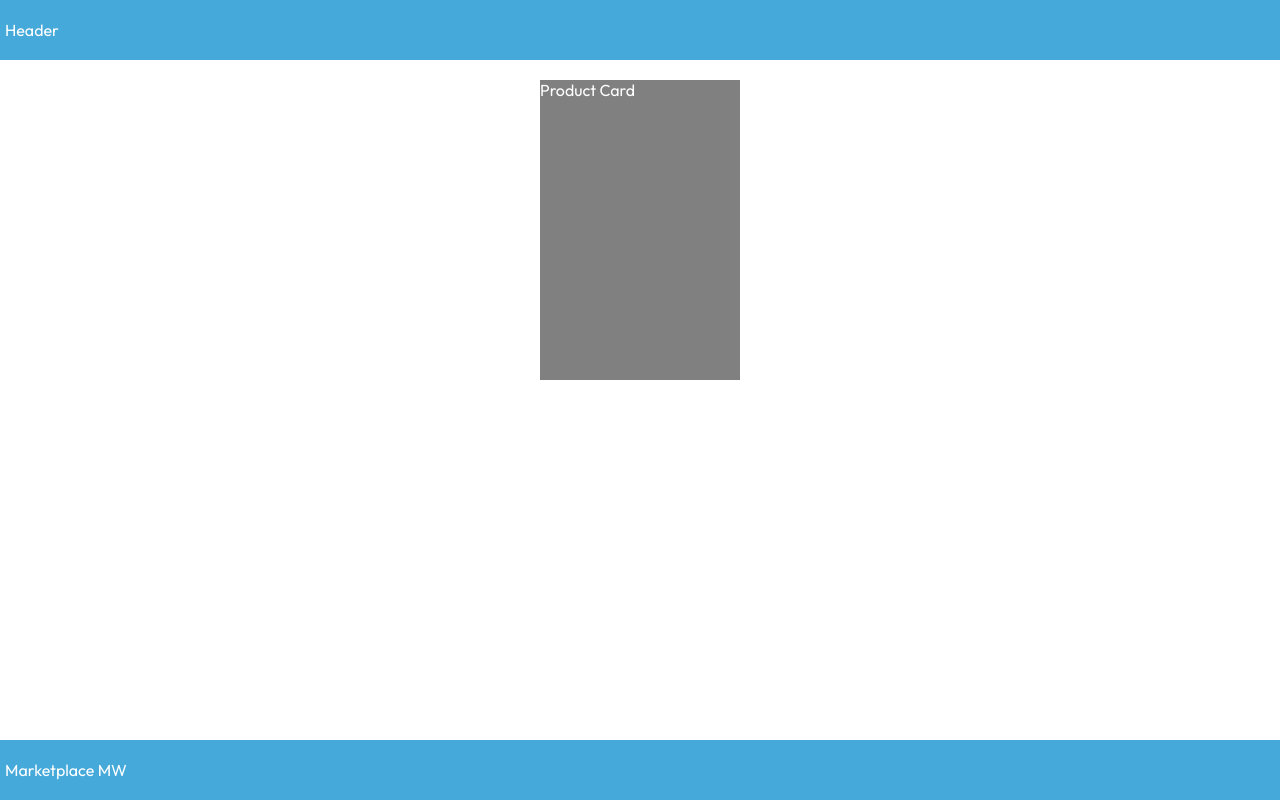
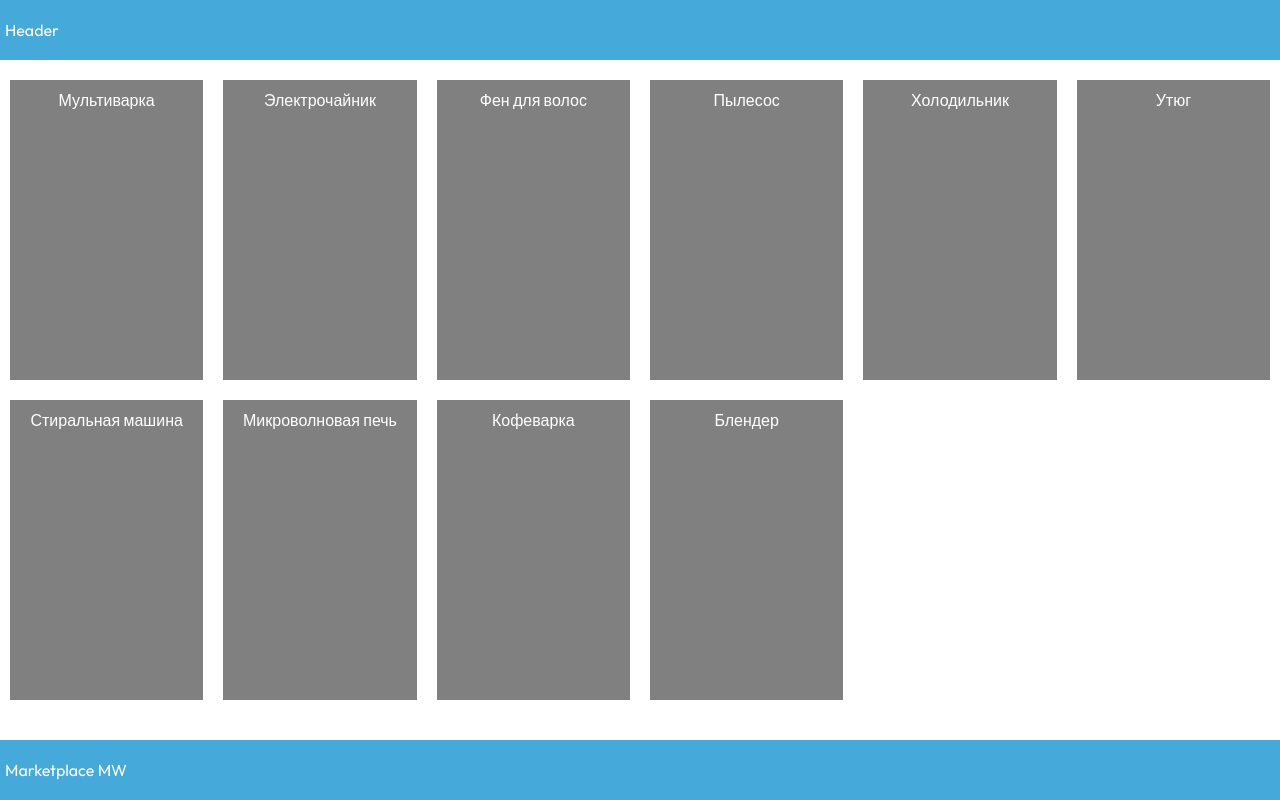
Before and after one commit to TheNazXX/cars-market-app, a React (Create React App) app: page / in a window 1280 px wide. Built offline with nearby package versions, Linux system fonts and the light colour scheme.

Commit message:
mock dates

```diff
--- a/src/components/ProductCard/ProductCard.props.ts
+++ b/src/components/ProductCard/ProductCard.props.ts
@@ -1,4 +1,8 @@
 export interface I_ProductCard{
   _id: string,
-  label: string,
+  img: string,
+  price: number,
+  priceOld: number,
+  title: string,
+  description: string
 };
--- a/src/components/ProductCard/ProductCard.tsx
+++ b/src/components/ProductCard/ProductCard.tsx
@@ -2,11 +2,11 @@ import { I_ProductCard } from './ProductCard.props';
 import styles from './product-card.module.scss';
 import classNames from 'classnames';
 
-const ProductCard = ({_id, label}: I_ProductCard): JSX.Element => {
+const ProductCard = ({_id, img, title, description, price, priceOld}: I_ProductCard): JSX.Element => {
   console.log(styles)
   return (
     <div className={styles.productCard}>
-     Product Card
+     {title}
     </div>
   )
 }
--- a/src/components/ProductCard/product-card.module.scss
+++ b/src/components/ProductCard/product-card.module.scss
@@ -1,6 +1,7 @@
 .productCard{
-  margin-top: 20px;
-  width: 200px;
+  padding: 10px;
+  text-align: center;
+  margin: 20px 10px 0;
   height: 300px;
   background-color: gray;
 }
--- /dev/null
+++ b/src/mockData/ProductsMockData/ProductsMockData.ts
@@ -0,0 +1,83 @@
+import { I_ProductCard } from '../../components/ProductCard/ProductCard.props';
+export const ProductsMockData: I_ProductCard[] = [
+  {
+    _id: "1",
+    img: "https://picsum.photos/200",
+    price: 999,
+    priceOld: 899,
+    title: "Мультиварка",
+    description: "Мультиварка с большим количеством функций"
+  },
+  {
+    _id: "2",
+    img: "https://picsum.photos/201",
+    price: 599,
+    priceOld: 499,
+    title: "Электрочайник",
+    description: "Быстрый и удобный электрочайник"
+  },
+  {
+    _id: "3",
+    img: "https://picsum.photos/202",
+    price: 299,
+    priceOld: 249,
+    title: "Фен для волос",
+    description: "Мощный и легкий фен для быстрой сушки волос"
+  },
+  {
+    _id: "4",
+    img: "https://picsum.photos/203",
+    price: 799,
+    priceOld: 699,
+    title: "Пылесос",
+    description: "Мощный и компактный пылесос для дома"
+  },
+  {
+    _id: "5",
+    img: "https://picsum.photos/204",
+    price: 1999,
+    priceOld: 1899,
+    title: "Холодильник",
+    description: "Просторный и надежный холодильник для дома"
+  },
+  {
+    _id: "6",
+    img: "https://picsum.photos/205",
+    price: 149,
+    priceOld: 99,
+    title: "Утюг",
+    description: "Легкий и удобный утюг с регулируемой температурой"
+  },
+  {
+    _id: "7",
+    img: "https://picsum.photos/206",
+    price: 2499,
+    priceOld: 2399,
+    title: "Стиральная машина",
+    description: "Мощная и надежная стиральная машина для дома"
+  },
+  {
+    _id: "8",
+    img: "https://picsum.photos/207",
+    price: 899,
+    priceOld: 799,
+    title: "Микроволновая печь",
+    description: "Удобная и быстрая микроволновая печь для разогрева и приготовления еды"
+  },
+  {
+    _id: "9",
+    img: "https://picsum.photos/208",
+    price: 399,
+    priceOld: 349,
+    title: "Кофеварка",
+    description: "Кофеварка с функцией капучино и удобной подачей кофе"
+  },
+  {
+    _id: "10",
+    img: "https://picsum.photos/209",
+    price: 699,
+    priceOld: 599,
+    title: "Блендер",
+    description: "Мощный блендер для приготовления"
+  }
+];
--- a/src/pages/HomePage/HomePage.tsx
+++ b/src/pages/HomePage/HomePage.tsx
@@ -1,6 +1,7 @@
 import classNames from 'classnames';
 import ProductCard from 'components/ProductCard';
 import {Helmet} from 'react-helmet';
+import { ProductsMockData } from 'mockData/ProductsMockData/ProductsMockData';
 import styles from './home-page.module.scss';
 
 const HomePage: React.FC = (): JSX.Element => {
@@ -11,7 +12,9 @@ const HomePage: React.FC = (): JSX.Element => {
       </Helmet>
 
       <div className={classNames(styles.productGroup)}>
-        <ProductCard _id={'1'} label='Ноутбук'/>
+        {ProductsMockData.map(data => {
+          return <ProductCard {...data}/>
+        })}
       </div>
     </>
   );
--- a/src/pages/HomePage/home-page.module.scss
+++ b/src/pages/HomePage/home-page.module.scss
@@ -1,5 +1,4 @@
 .productGroup{
-  display: flex;
-  justify-content: space-evenly;
-  flex-wrap: wrap;
+  display: grid;
+  grid-template-columns: repeat(6, 1fr);
 }
```
